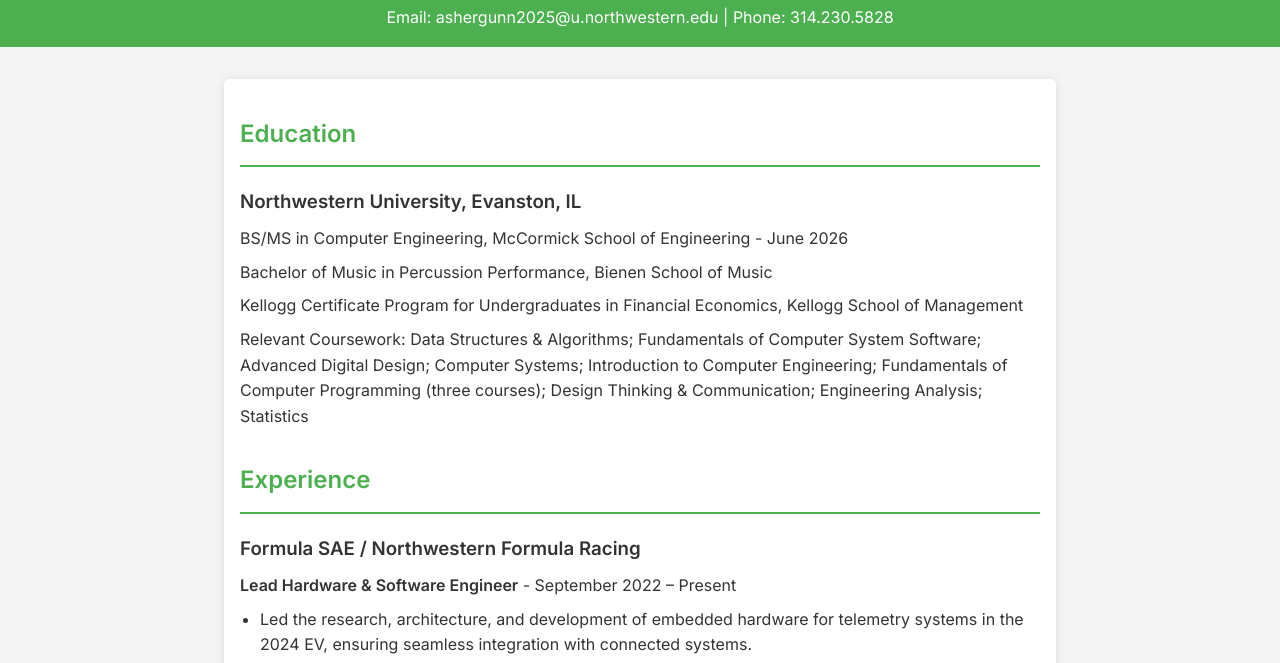
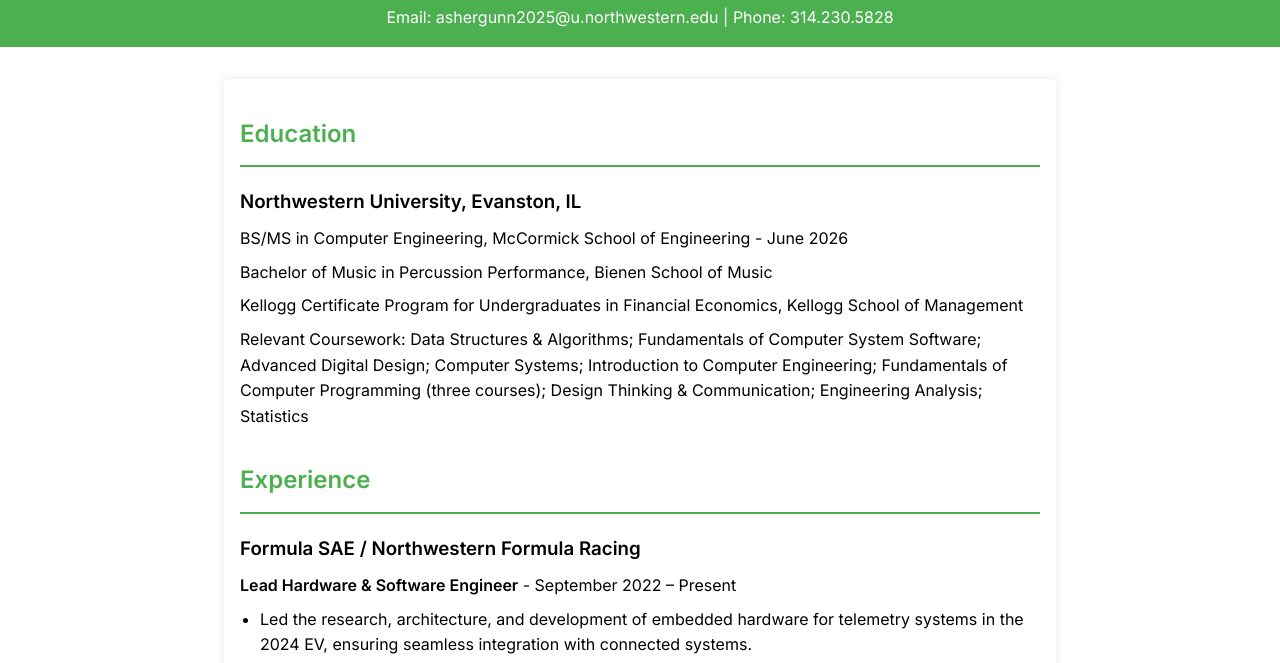
Before and after one commit to ag223/ashergunn.github.io, a plain HTML site: page index.html in a window 1280 px wide. Shown: the part 70-733 px from the top of the page. Drawn offline with Linux system fonts and the light colour scheme.

Commit message:
Initial commit

```diff
--- a/styles.css
+++ b/styles.css
@@ -1,7 +1,7 @@
 body {
     font-family: 'Inter', sans-serif;
-    background-color: #f4f4f4;
-    color: #333;
+    background-color: #fff;
+    color: #000;
     margin: 0;
     padding: 0;
     line-height: 1.6;
```
